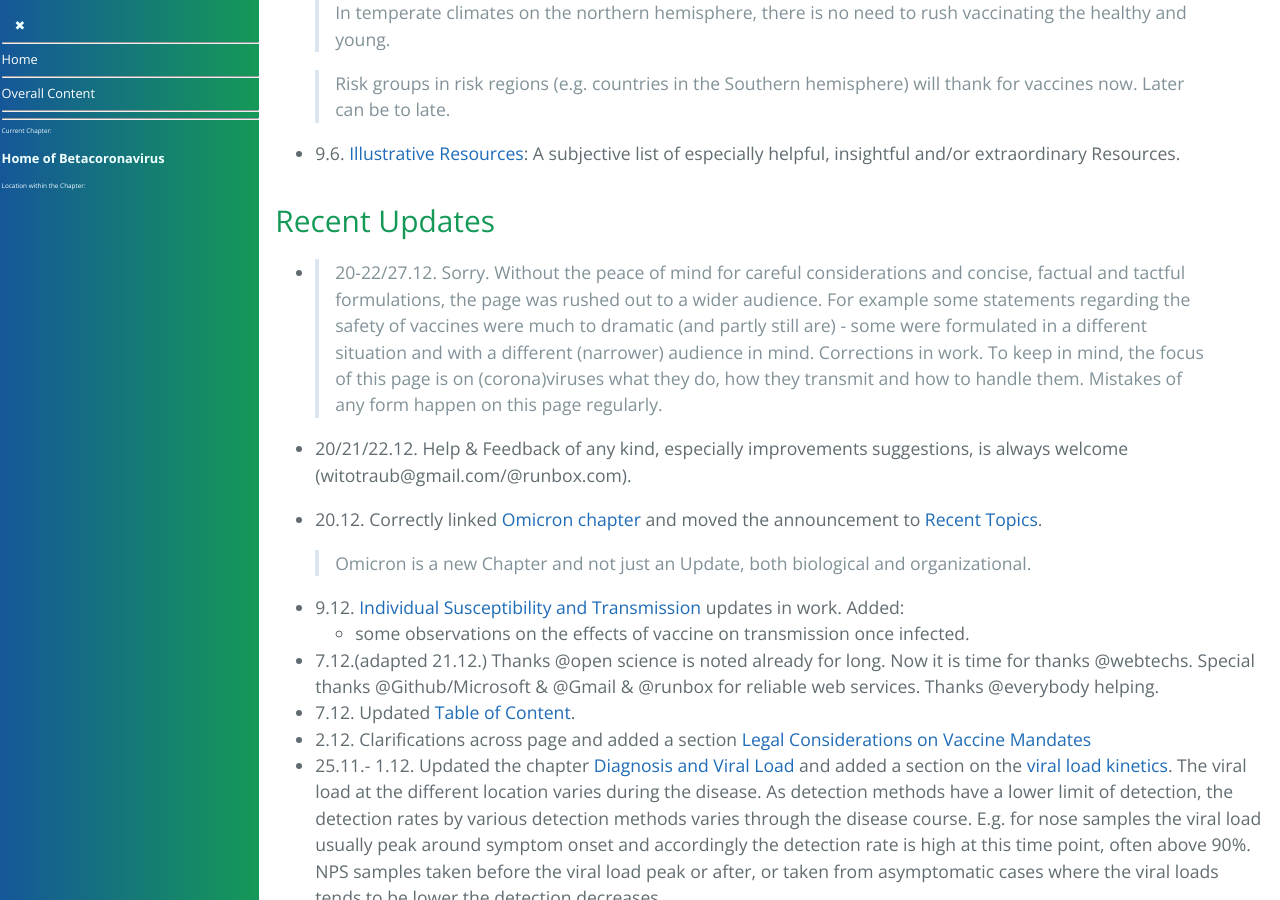
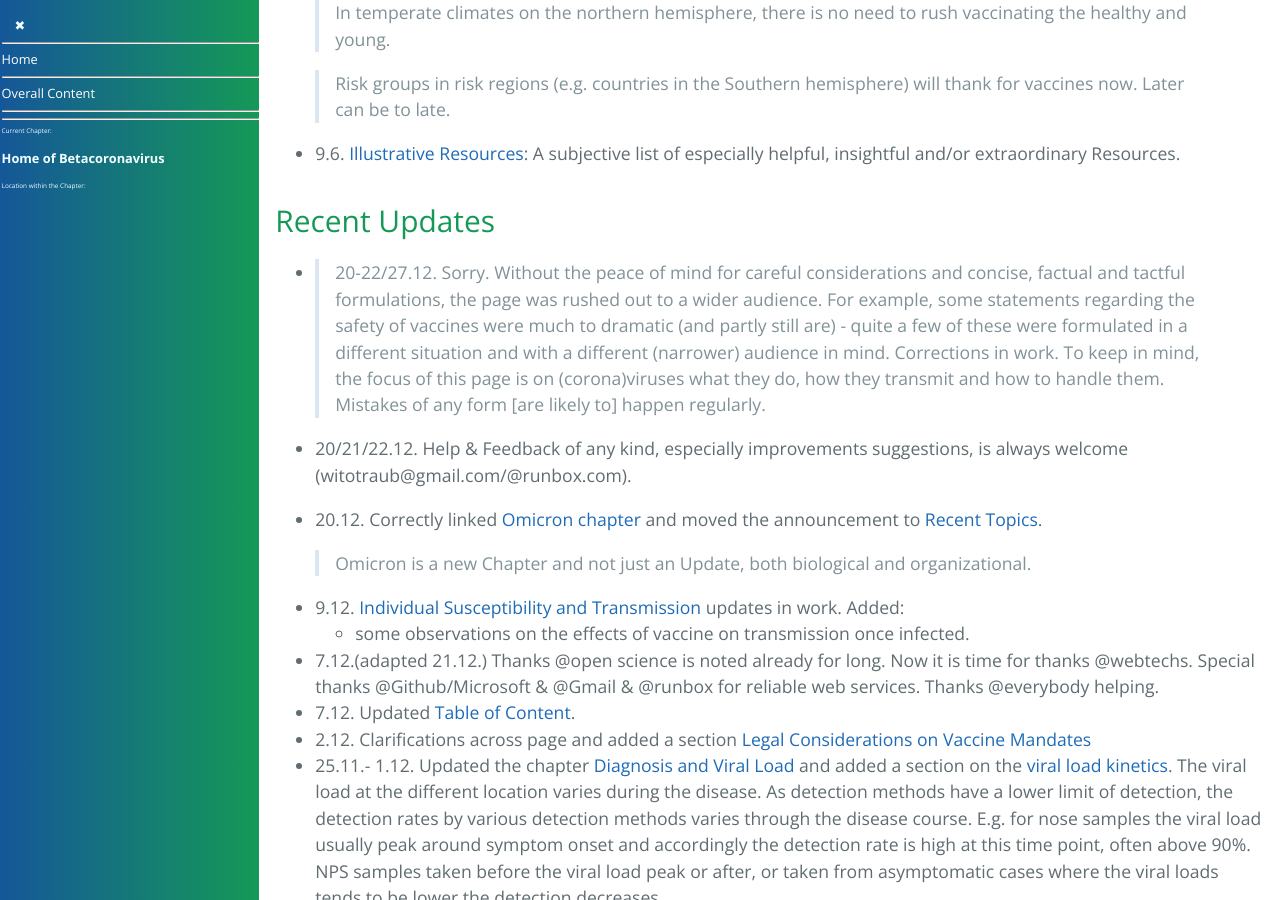
Before and after one commit to forestgrape/coronavirus, a Jekyll site: the page built from index.md, in a window 1280 px wide and 900 px high, scrolled down 2880 px. Built offline with Jekyll 4.4.1, drawn with Linux system fonts in a browser that asks for light colours; our own code applies the rules of GitHub Pages for plain Markdown files.

Commit message:
Formulations

```diff
--- a/index.md
+++ b/index.md
@@ -82,7 +82,7 @@
 
 <!-- 5.12.21: As RNA vaccines turned out they don't tame SARS-CoV-2, from a coronavirus perspective alone one should stop mass vaccination.-->
 
-- > 20-22/27.12. Sorry. Without the peace of mind for careful considerations and concise, factual and tactful formulations, the page was rushed out to a wider audience. For example some statements regarding the safety of vaccines were much to dramatic (and partly still are) - some were formulated in a different situation and with a different (narrower) audience in mind. Corrections in work. To keep in mind, the focus of this page is on (corona)viruses what they do, how they transmit and how to handle them. Mistakes of any form happen on this page regularly.
+- > 20-22/27.12. Sorry. Without the peace of mind for careful considerations and concise, factual and tactful formulations, the page was rushed out to a wider audience. For example, some statements regarding the safety of vaccines were much to dramatic (and partly still are) - quite a few of these were formulated in a different situation and with a different (narrower) audience in mind. Corrections in work. To keep in mind, the focus of this page is on (corona)viruses what they do, how they transmit and how to handle them. Mistakes of any form [are likely to] happen regularly.
 
 - 20/21/22.12. Help & Feedback of any kind, especially improvements suggestions, is always welcome (witotraub@gmail.com/@runbox.com).
 
```
